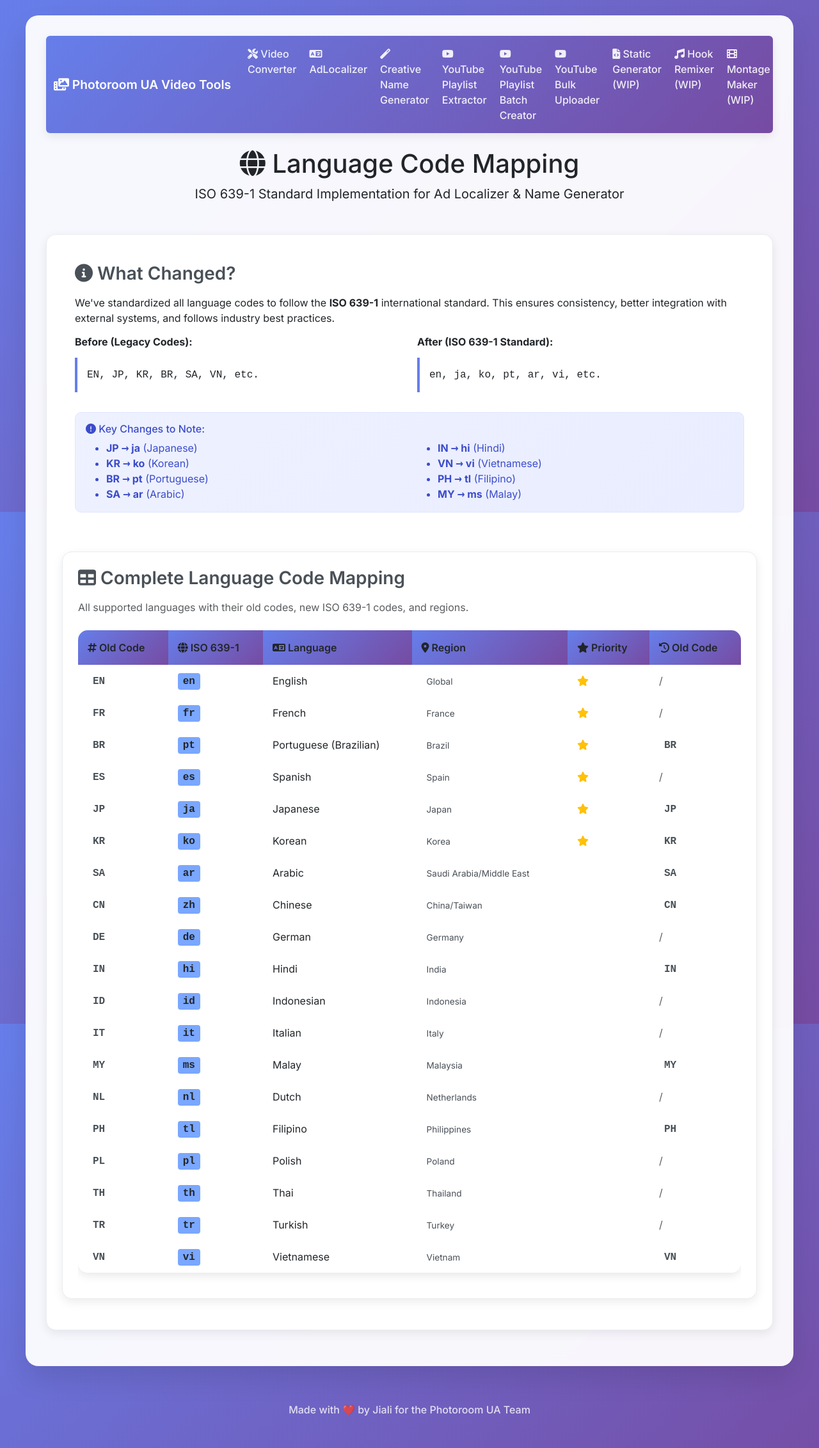
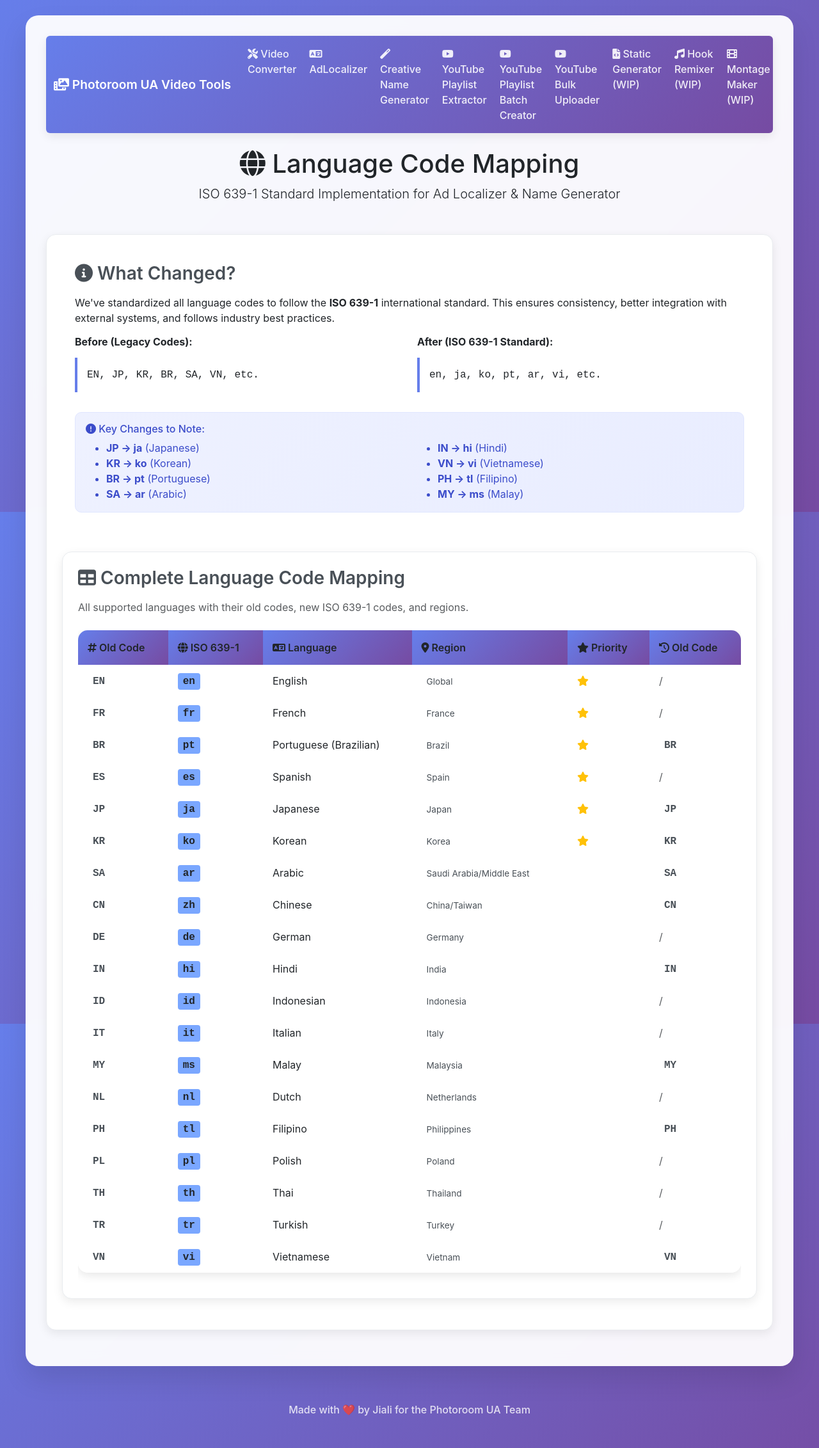
Before and after one commit to JialiLiang/NewVideoFormatConverter, a Flask app: page /language-mapping in a window 1280 px wide. Shown: the whole page at 64% size. Run offline with Flask 3, Linux system fonts and the light colour scheme; parts of the project's set-up code (start-up, migrations or seed data) failed here and were passed over; some libraries are stand-ins or nearby versions.

Commit message:
chore(fonts): ship local noto assets for cjk support

```diff
--- a/static/styles/tokens.css
+++ b/static/styles/tokens.css
@@ -1,4 +1,76 @@
 /* ===== Design Tokens - Unified Photoroom UA Creative Tools ===== */
+
+@font-face {
+  font-family: 'Inter';
+  src: url('/static/fonts/Inter-Regular.ttf') format('truetype');
+  font-weight: 100 900;
+  font-style: normal;
+  font-display: swap;
+}
+
+@font-face {
+  font-family: 'Space Grotesk';
+  src: url('/static/fonts/SpaceGrotesk-Regular.ttf') format('truetype');
+  font-weight: 300 700;
+  font-style: normal;
+  font-display: swap;
+}
+
+@font-face {
+  font-family: 'Noto Sans';
+  src: url('/static/fonts/NotoSans-Regular.ttf') format('truetype');
+  font-weight: 400;
+  font-style: normal;
+  font-display: swap;
+}
+
+@font-face {
+  font-family: 'Noto Sans SC';
+  src: url('/static/fonts/NotoSansSC-Regular.otf') format('opentype');
+  font-weight: 400;
+  font-style: normal;
+  font-display: swap;
+}
+
+@font-face {
+  font-family: 'Noto Sans JP';
+  src: url('/static/fonts/NotoSansJP-Regular.otf') format('opentype');
+  font-weight: 400;
+  font-style: normal;
+  font-display: swap;
+}
+
+@font-face {
+  font-family: 'Noto Sans KR';
+  src: url('/static/fonts/NotoSansKR-Regular.otf') format('opentype');
+  font-weight: 400;
+  font-style: normal;
+  font-display: swap;
+}
+
+@font-face {
+  font-family: 'Noto Sans Arabic';
+  src: url('/static/fonts/NotoNaskhArabic-Regular.ttf') format('truetype');
+  font-weight: 400;
+  font-style: normal;
+  font-display: swap;
+}
+
+@font-face {
+  font-family: 'Noto Sans Thai';
+  src: url('/static/fonts/NotoSansThai-Regular.ttf') format('truetype');
+  font-weight: 400;
+  font-style: normal;
+  font-display: swap;
+}
+
+@font-face {
+  font-family: 'Noto Sans Devanagari';
+  src: url('/static/fonts/NotoSansDevanagari-Regular.ttf') format('truetype');
+  font-weight: 400;
+  font-style: normal;
+  font-display: swap;
+}
 
 :root {
   /* Primary Color Palette - Indigo Gradient */
@@ -60,7 +132,7 @@
   --shadow-xl: 0 20px 40px rgba(0,0,0,0.1);
 
   /* Typography */
-  --font-family: 'Inter', 'Noto Sans', 'Noto Sans SC', 'Noto Sans JP', 'Noto Sans KR', 'Noto Sans Thai', 'Noto Sans Arabic', 'Segoe UI', Tahoma, Geneva, Verdana, sans-serif;
+  --font-family: 'Inter', 'Noto Sans', 'Noto Sans SC', 'Noto Sans JP', 'Noto Sans KR', 'Noto Sans Thai', 'Noto Sans Arabic', 'Noto Sans Devanagari', 'Segoe UI', Tahoma, Geneva, Verdana, sans-serif;
   --font-mono: 'Courier New', monospace;
 }
 
--- a/templates/base.html
+++ b/templates/base.html
@@ -11,12 +11,7 @@
     <!-- Font Awesome Icons -->
     <link href="https://cdnjs.cloudflare.com/ajax/libs/font-awesome/6.0.0/css/all.min.css" rel="stylesheet">
 
-    <!-- Multilingual Font Support -->
-    <link rel="preconnect" href="https://fonts.googleapis.com">
-    <link rel="preconnect" href="https://fonts.gstatic.com" crossorigin>
-    <link
-        href="https://fonts.googleapis.com/css2?family=Inter:wght@400;500;600;700&family=Space+Grotesk:wght@500;600;700&family=Noto+Sans:wght@400;500;600;700&family=Noto+Sans+Arabic:wght@400;500;600;700&family=Noto+Sans+JP:wght@400;500;600;700&family=Noto+Sans+KR:wght@400;500;600;700&family=Noto+Sans+SC:wght@400;500;600;700&family=Noto+Sans+Thai:wght@400;500;600;700&display=swap"
-        rel="stylesheet">
+    <!-- Multilingual Font Support (served locally) -->
 
     <!-- Design Tokens CSS -->
     <link href="{{ url_for('static', filename='styles/tokens.css') }}" rel="stylesheet">
--- a/web/src/theme.ts
+++ b/web/src/theme.ts
@@ -10,9 +10,9 @@ const theme = extendTheme({
   config,
   fonts: {
     heading:
-      "'Space Grotesk', 'Inter', 'Noto Sans', 'Noto Sans SC', 'Noto Sans JP', 'Noto Sans KR', 'Noto Sans Thai', 'Noto Sans Arabic', -apple-system, BlinkMacSystemFont, 'Segoe UI', sans-serif",
+      "'Space Grotesk', 'Inter', 'Noto Sans', 'Noto Sans SC', 'Noto Sans JP', 'Noto Sans KR', 'Noto Sans Thai', 'Noto Sans Arabic', 'Noto Sans Devanagari', -apple-system, BlinkMacSystemFont, 'Segoe UI', sans-serif",
     body:
-      "'Inter', 'Noto Sans', 'Noto Sans SC', 'Noto Sans JP', 'Noto Sans KR', 'Noto Sans Thai', 'Noto Sans Arabic', -apple-system, BlinkMacSystemFont, 'Segoe UI', sans-serif",
+      "'Inter', 'Noto Sans', 'Noto Sans SC', 'Noto Sans JP', 'Noto Sans KR', 'Noto Sans Thai', 'Noto Sans Arabic', 'Noto Sans Devanagari', -apple-system, BlinkMacSystemFont, 'Segoe UI', sans-serif",
   },
   colors: {
     brand: {
```
Also changed, not shown: web/src/index.css (+72 -2 lines), static/fonts/Inter-Regular.ttf (added), static/fonts/NotoSansJP-Regular.otf (added), static/fonts/NotoSansKR-Regular.otf (added), static/fonts/NotoSansSC-Regular.otf (added), static/fonts/SpaceGrotesk-Regular.ttf (added), web/public/fonts/Inter-Regular.ttf (added), web/public/fonts/NotoNaskhArabic-Regular.ttf (added), web/public/fonts/NotoSans-Regular.ttf (added), web/public/fonts/NotoSansDevanagari-Regular.ttf (added), web/public/fonts/NotoSansJP-Regular.otf (added), web/public/fonts/NotoSansKR-Regular.otf (added), web/public/fonts/NotoSansSC-Regular.otf (added), web/public/fonts/NotoSansThai-Regular.ttf (added), 1 more files.
